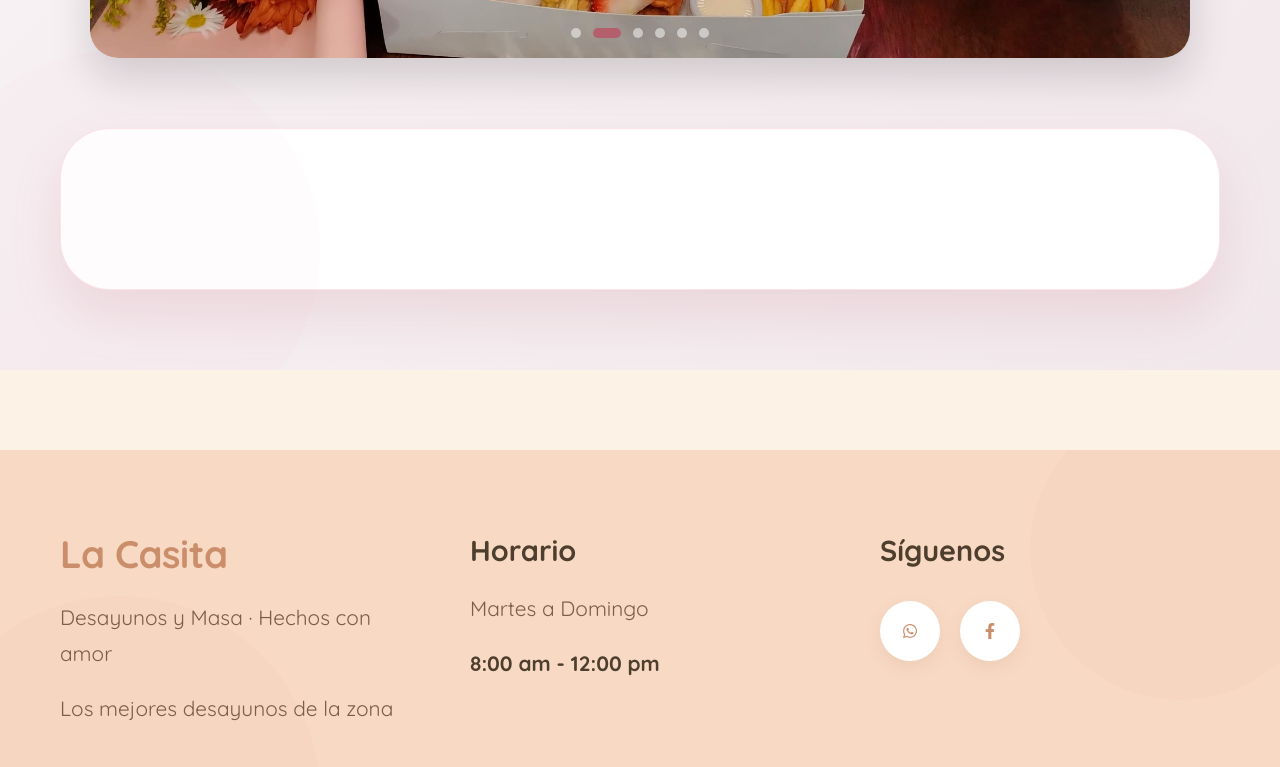
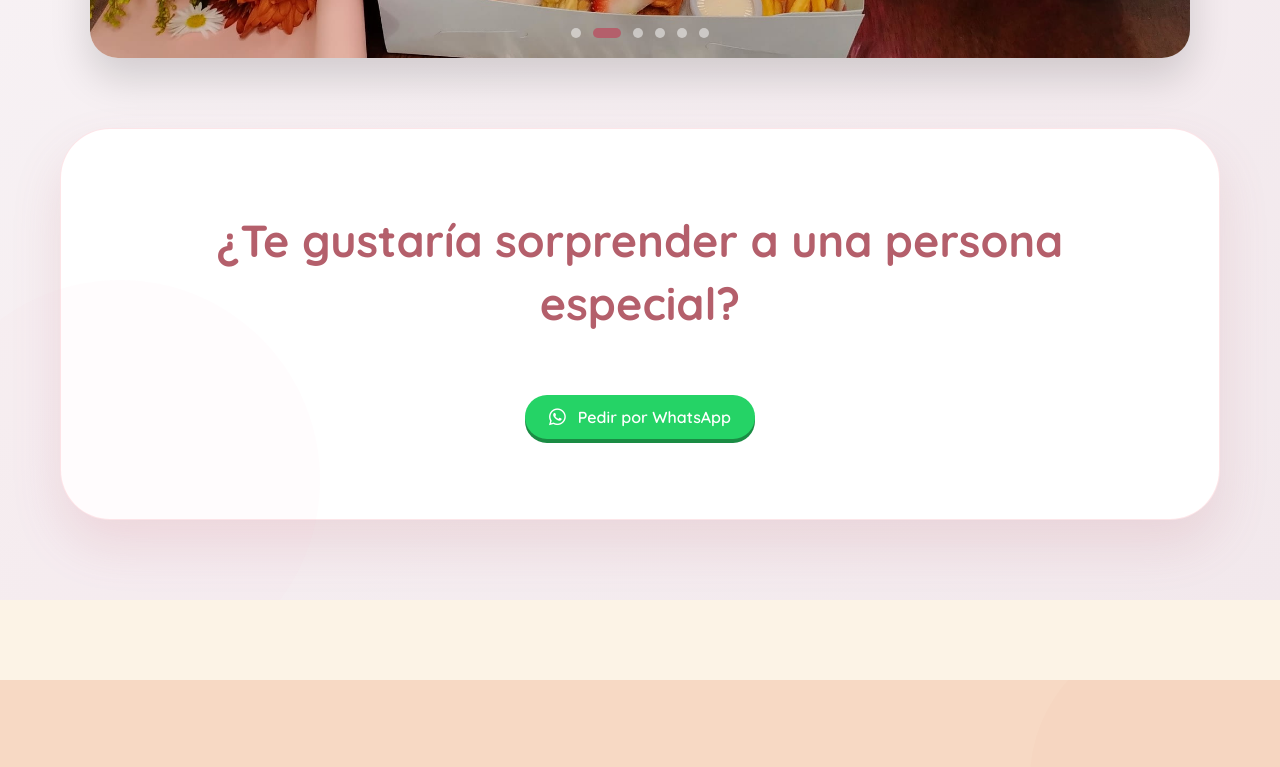
Before and after one commit to Ezequie1Sc/web-casita, a React (Vite) app: page / in a window 1280 px wide. Shown: the part 8529-9296 px from the top of the page. Built offline with nearby package versions, Linux system fonts and the light colour scheme.

Commit message:
whatsapp

```diff
--- a/src/components/sections/SurpriseGifts.tsx
+++ b/src/components/sections/SurpriseGifts.tsx
@@ -1,8 +1,9 @@
 import React, { useState, useEffect, useRef } from 'react';
+import { WhatsAppButton } from '../ui/WhatsAppButton';
 import { Icon } from '../ui/Icon';
 import styles from './SurpriseGifts.module.css';
 
-// Datos de ejemplo para la galería de desayunos sorpresa
+// Datos...
 const surpriseGallery = [
   {
     id: 1,
@@ -103,6 +104,7 @@ export const SurpriseGifts: React.FC = () => {
           </p>
         </div>
 
+        {/* Carrusel */}
         <div
           className={styles.carouselContainer}
           onMouseEnter={handleMouseEnter}
@@ -142,14 +144,13 @@ export const SurpriseGifts: React.FC = () => {
           <button
             className={`${styles.navButton} ${styles.prevButton}`}
             onClick={prevSlide}
-            aria-label="Anterior"
           >
             <Icon name="chevron-left" className={styles.navIcon} outline={false} />
           </button>
+
           <button
             className={`${styles.navButton} ${styles.nextButton}`}
             onClick={nextSlide}
-            aria-label="Siguiente"
           >
             <Icon name="chevron-right" className={styles.navIcon} outline={false} />
           </button>
@@ -160,28 +161,36 @@ export const SurpriseGifts: React.FC = () => {
                 key={index}
                 className={`${styles.indicator} ${currentIndex === index ? styles.active : ''}`}
                 onClick={() => goToSlide(index)}
-                aria-label={`Ir a imagen ${index + 1}`}
               />
             ))}
           </div>
         </div>
 
-        {/* resto intacto */}
+        {/* CONTACTO */}
         <div className={styles.customOrderSection}>
-          {/* ... sin cambios */}
+          <div className={styles.customContent}>
+            <h3 className={styles.customTitle}>
+              ¿Te gustaría sorprender a una persona especial?
+            </h3>
+
+            <div className={styles.contactActions}>
+
+              {/* 🔥 BOTÓN REUTILIZABLE */}
+             <WhatsAppButton
+  phoneNumber="529961136244"
+  message="Hola, me gustaría encargar un desayuno sorpresa personalizado"
+/>
+
+            </div>
+          </div>
         </div>
       </div>
 
       {selectedItem && (
         <div className={styles.modalOverlay} onClick={closeModal}>
           <div className={styles.modalContent} onClick={(e) => e.stopPropagation()}>
-            <button className={styles.modalClose} onClick={closeModal}>×</button>
-            <img
-              src={selectedItem.image}
-              alt={selectedItem.alt}
-              className={styles.modalImage}
-            />
-            <p className={styles.modalCaption}>{selectedItem.alt}</p>
+            <button onClick={closeModal}>×</button>
+            <img src={selectedItem.image} alt={selectedItem.alt} />
           </div>
         </div>
       )}
--- a/src/components/ui/WhatsAppButton.tsx
+++ b/src/components/ui/WhatsAppButton.tsx
@@ -13,7 +13,7 @@ interface WhatsAppButtonProps {
 
 export const WhatsAppButton: React.FC<WhatsAppButtonProps> = ({
   message,
-  phoneNumber = '521234567890',
+  phoneNumber = '529961136244',
   variant = 'whatsapp',
   size = 'md',
   fullWidth = false,
```
